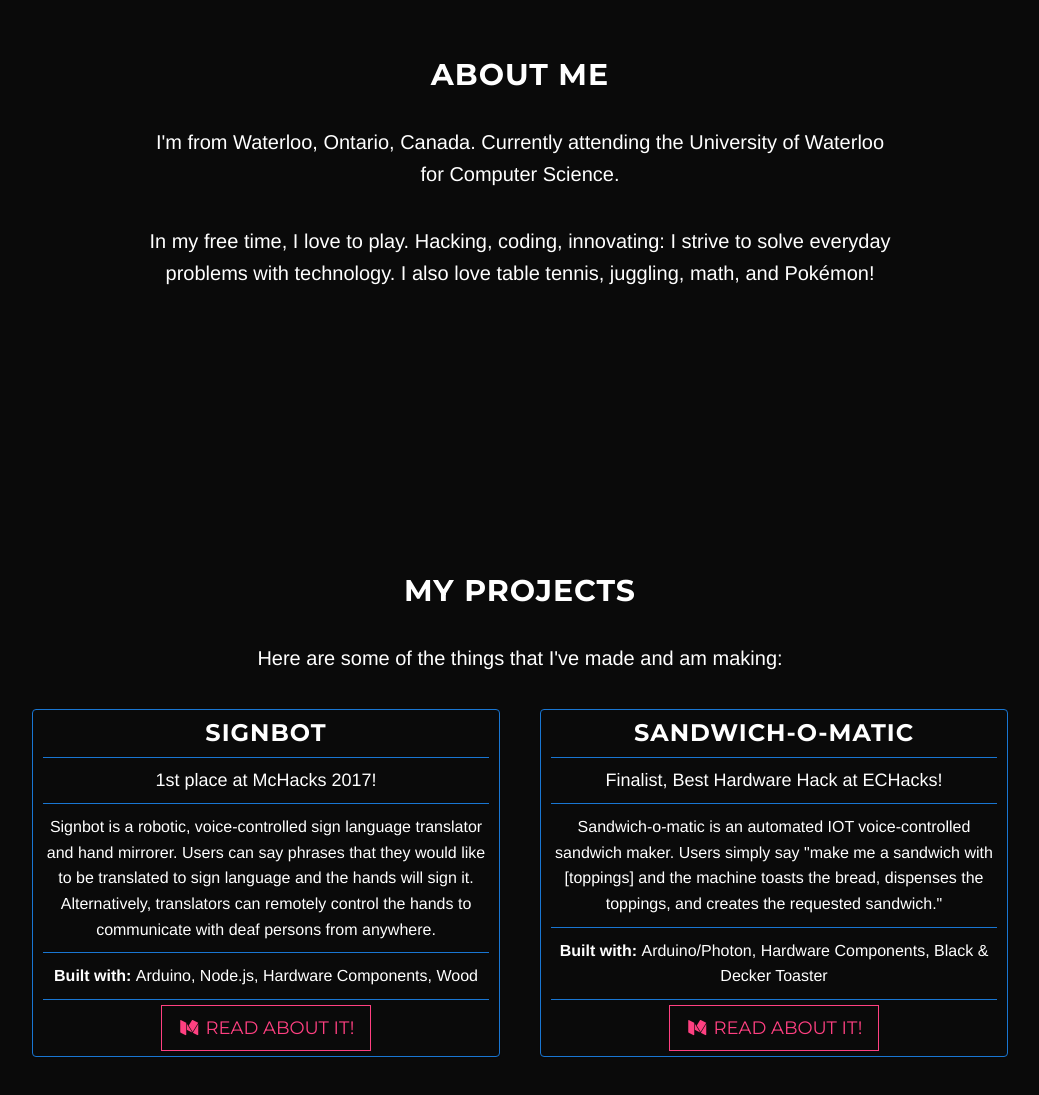
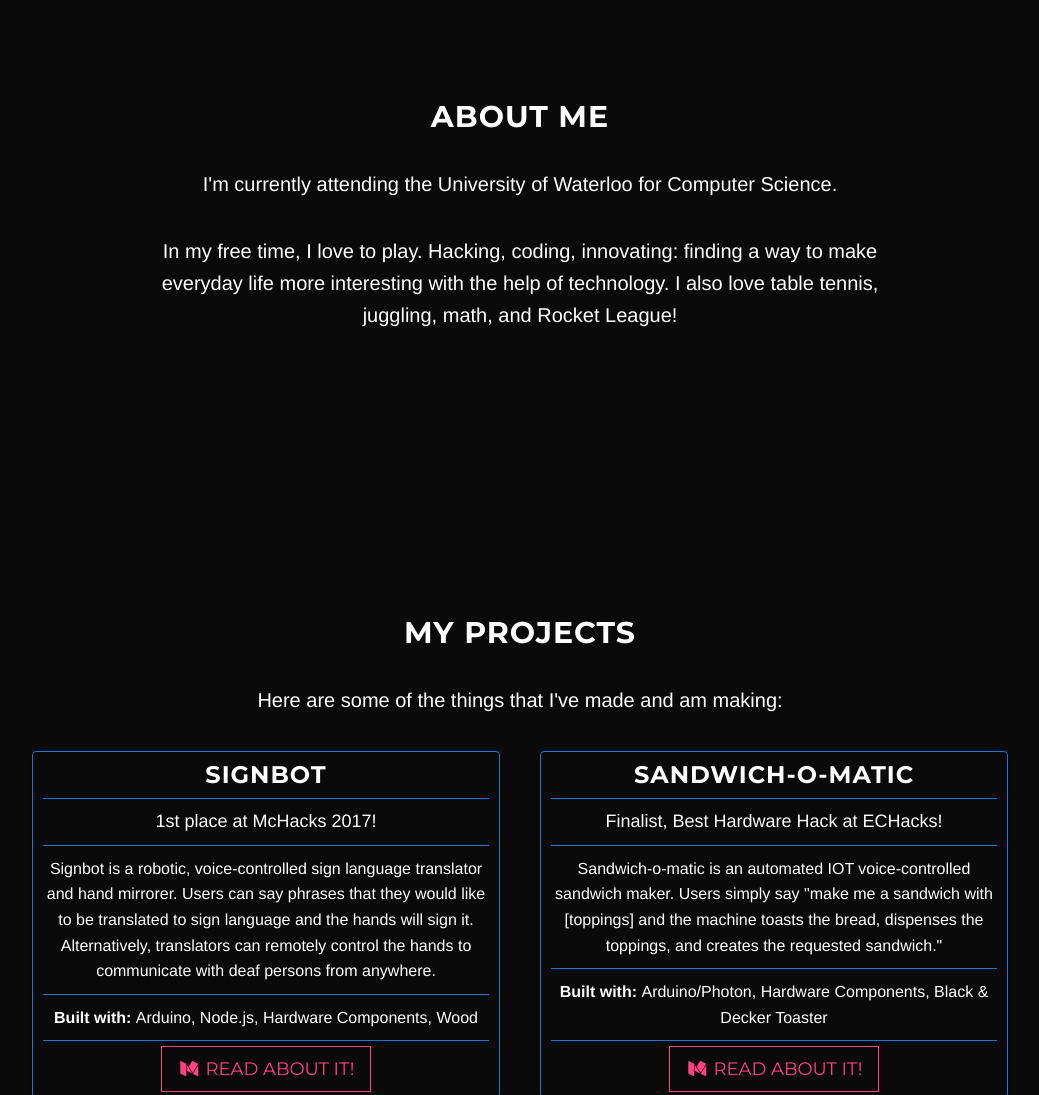
Before and after one commit to foleyfactor/foleyfactor.github.io, a website: page index.html in a window 1280 px wide. Shown: the part 860-1955 px from the top of the page, without its empty margins (120-1159 px from the left). Drawn offline with nearby package versions, Linux system fonts and the light colour scheme.

Commit message:
Update resume, text

```diff
--- a/index.html
+++ b/index.html
@@ -70,7 +70,7 @@
                         <div class="col-md-8 col-md-offset-2">
                             <h1 class="brand-heading" id="nameplate">Alex Foley</h1>
                             <p class="intro-text" id="hi-there">Hi there!
-                                <br>I'm Alex, a student interested in creating new things!</p>
+                                <br>I'm Alex, a student interested in solving hard problems with technology!</p>
                             <a href="#about" class="btn btn-circle page-scroll">
                                 <i class="fa fa-angle-double-down animated"></i>
                             </a>
@@ -84,8 +84,8 @@
             <div class="row">
                 <div class="col-lg-8 col-lg-offset-2">
                     <h2>About Me</h2>
-                    <p>I'm from Waterloo, Ontario, Canada. Currently attending the University of Waterloo for Computer Science.</p>
-                    <p>In my free time, I love to play. Hacking, coding, innovating: I strive to solve everyday problems with technology. I also love table tennis, juggling, math, and Pokémon!</p>
+                    <p>I'm currently attending the University of Waterloo for Computer Science.</p>
+                    <p>In my free time, I love to play. Hacking, coding, innovating: finding a way to make everyday life more interesting with the help of technology. I also love table tennis, juggling, math, and Rocket League!</p>
                 </div>
             </div>
         </section>
@@ -137,7 +137,7 @@
         <footer>
             <div class="container text-center credits">
                 <p class="credits">Made with <i class="fa fa-fw fa-headphones"></i> and <i class="fa fa-fw fa-heart"></i> in Waterloo, Ontario, Canada.</p>
-                <p>Copyright &copy; Alex Foley 2016</p>
+                <p>Copyright &copy; Alex Foley 2018</p>
             </div>
 
         </footer>
```
Also changed, not shown: 1 other file.
